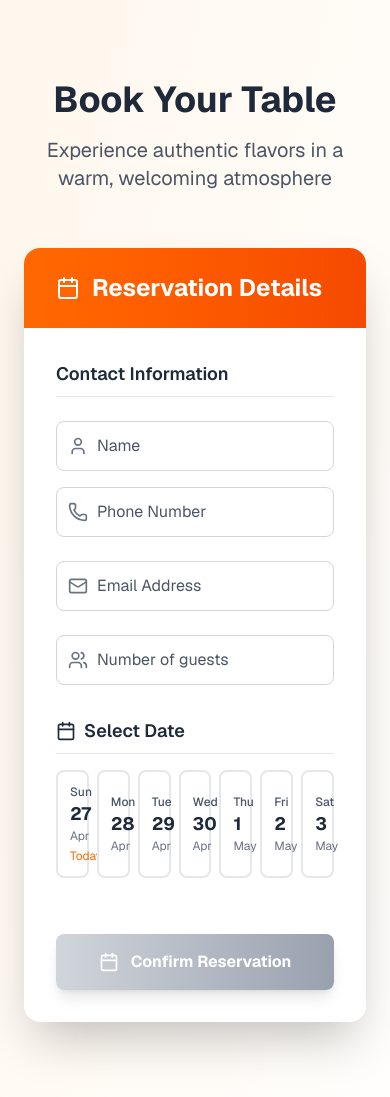
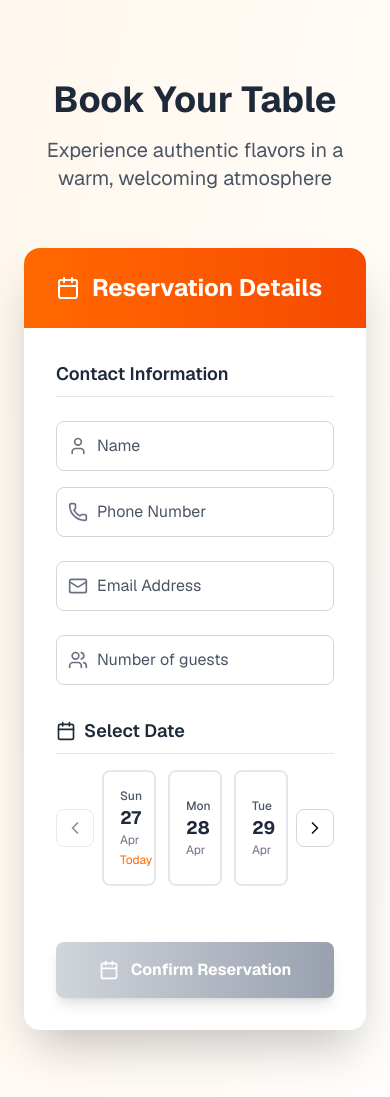
Before and after one commit to ikemal12/turpan, a Next.js app: page /booking in a window 390 px wide. Shown: the top 1097 px of the page. Built offline with nearby package versions, Linux system fonts and the light colour scheme.

Commit message:
update booking form divs for mobile

```diff
--- a/src/app/api/reserve/route.ts
+++ b/src/app/api/reserve/route.ts
@@ -85,7 +85,6 @@ const validatePartySize = (partySize: number): { isValid: boolean; error?: strin
 
 const checkForDoubleBooking = async (email: string, phone: string, date: string, time: string) => {
   try {
-    // Check for existing booking with same email/phone on same date and time
     const { data: existingBookings, error } = await supabaseAdmin
       .from('Reservations')
       .select('*')
@@ -124,7 +123,6 @@ export async function POST(request: NextRequest) {
 
     const { name, email, phone, partySize, date, time } = body;
 
-    // Check for missing fields
     if (!name || !email || !phone || !partySize || !date || !time) {
       console.log('Missing fields:', { name: !!name, email: !!email, phone: !!phone, partySize: !!partySize, date: !!date, time: !!time });
       return NextResponse.json({
--- a/src/app/components/BookingForm.tsx
+++ b/src/app/components/BookingForm.tsx
@@ -1,6 +1,6 @@
 'use client'
 import { useState, useEffect } from 'react'
-import { Calendar, Clock, Users, Phone, Mail, User, CheckCircle, AlertCircle } from 'lucide-react'
+import { Calendar, Clock, Users, Phone, Mail, User, CheckCircle, AlertCircle, ChevronLeft, ChevronRight } from 'lucide-react'
 
 export default function BookingForm() {
   const [form, setForm] = useState({
@@ -16,6 +16,8 @@ export default function BookingForm() {
   const [availableDates, setAvailableDates] = useState<string[]>([])
   const [timeSlots, setTimeSlots] = useState<string[]>([])
   const [selectedDateIndex, setSelectedDateIndex] = useState<number | null>(null)
+  const [dateStartIndex, setDateStartIndex] = useState(0)
+  const [isMobile, setIsMobile] = useState(false)
 
   useEffect(() => {
     const dates: string[] = []
@@ -44,13 +46,24 @@ export default function BookingForm() {
     setTimeSlots(slots)
   }, [])
 
+  useEffect(() => {
+    const checkMobile = () => {
+      setIsMobile(window.innerWidth < 768)
+    }
+
+    checkMobile()
+    window.addEventListener('resize', checkMobile)
+
+    return () => window.removeEventListener('resize', checkMobile)
+  }, [])
+
   const handleChange = (e: React.ChangeEvent<HTMLInputElement | HTMLSelectElement>) => {
     setForm({ ...form, [e.target.name]: e.target.value })
   }
 
-  const handleDateSelect = (date: string, index: number) => {
+  const handleDateSelect = (date: string, visibleIndex: number) => {
     setForm({ ...form, date, time: '' })
-    setSelectedDateIndex(index)
+    setSelectedDateIndex(dateStartIndex + visibleIndex)
   }
 
   const handleTimeSelect = (time: string) => {
@@ -125,8 +138,20 @@ export default function BookingForm() {
     return timeSlot <= currentTimeWithBuffer
   }
 
-  const getNextSevenDates = () => {
-    return availableDates.slice(0, 7)
+  const getVisibleDates = () => {
+    const count = isMobile ? 3 : 7
+    return availableDates.slice(dateStartIndex, dateStartIndex + count)
+  }
+
+  const navigateDates = (direction: 'prev' | 'next') => {
+    const count = isMobile ? 3 : 7
+    const maxIndex = Math.max(0, availableDates.length - count)
+
+    if (direction === 'prev') {
+      setDateStartIndex(Math.max(0, dateStartIndex - count))
+    } else {
+      setDateStartIndex(Math.min(maxIndex, dateStartIndex + count))
+    }
   }
 
   return (
@@ -208,17 +233,77 @@ export default function BookingForm() {
             Select Date
           </h3>
 
-          <div className="grid grid-cols-7 gap-2">
-            {getNextSevenDates().map((date, index) => {
+          {/* Mobile: Navigation with 3 wider boxes */}
+          <div className="md:hidden">
+            <div className="flex items-center gap-2">
+              <button
+                type="button"
+                onClick={() => navigateDates('prev')}
+                disabled={dateStartIndex === 0}
+                className="p-2 rounded-lg border border-gray-300 disabled:opacity-50 disabled:cursor-not-allowed hover:bg-gray-50"
+              >
+                <ChevronLeft className="w-5 h-5" />
+              </button>
+
+              <div className="flex-1 grid grid-cols-3 gap-3">
+                {getVisibleDates().map((date, visibleIndex) => {
+                  const dateInfo = formatDateDisplay(date)
+                  const actualIndex = dateStartIndex + visibleIndex
+                  const isSelected = selectedDateIndex === actualIndex
+                  const isToday = actualIndex === 0
+
+                  return (
+                    <button
+                      key={date}
+                      type="button"
+                      onClick={() => handleDateSelect(date, visibleIndex)}
+                      className={`p-4 rounded-lg border-2 transition-all text-center ${
+                        isSelected
+                          ? 'bg-orange-500 border-orange-500 text-white shadow-lg'
+                          : 'bg-white border-gray-200 hover:border-orange-300 hover:bg-orange-50'
+                      }`}
+                    >
+                      <div className="text-xs font-medium text-gray-600">{dateInfo.weekday}</div>
+                      <div className={`text-lg font-bold ${isSelected ? 'text-white' : 'text-gray-800'}`}>
+                        {dateInfo.day}
+                      </div>
+                      <div className={`text-xs ${isSelected ? 'text-orange-100' : 'text-gray-500'}`}>
+                        {dateInfo.month}
+                      </div>
+                      {isToday && (
+                        <div className={`text-xs mt-1 ${isSelected ? 'text-orange-100' : 'text-orange-500'}`}>
+                          Today
+                        </div>
+                      )}
+                    </button>
+                  )
+                })}
+              </div>
+
+              <button
+                type="button"
+                onClick={() => navigateDates('next')}
+                disabled={dateStartIndex + (isMobile ? 3 : 7) >= availableDates.length}
+                className="p-2 rounded-lg border border-gray-300 disabled:opacity-50 disabled:cursor-not-allowed hover:bg-gray-50"
+              >
+                <ChevronRight className="w-5 h-5" />
+              </button>
+            </div>
+          </div>
+
+          {/* Desktop: Original 7-column layout */}
+          <div className="hidden md:grid grid-cols-7 gap-2">
+            {getVisibleDates().map((date, visibleIndex) => {
               const dateInfo = formatDateDisplay(date)
-              const isSelected = selectedDateIndex === index
-              const isToday = index === 0
+              const actualIndex = dateStartIndex + visibleIndex
+              const isSelected = selectedDateIndex === actualIndex
+              const isToday = actualIndex === 0
 
               return (
                 <button
                   key={date}
                   type="button"
-                  onClick={() => handleDateSelect(date, index)}
+                  onClick={() => handleDateSelect(date, visibleIndex)}
                   className={`p-3 rounded-lg border-2 transition-all text-center ${
                     isSelected
                       ? 'bg-orange-500 border-orange-500 text-white shadow-lg'
```
